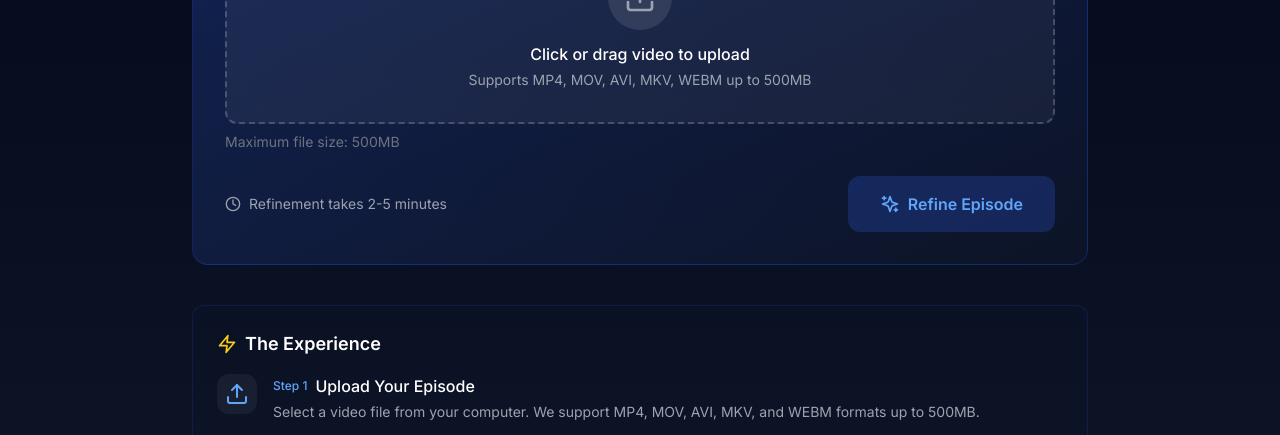
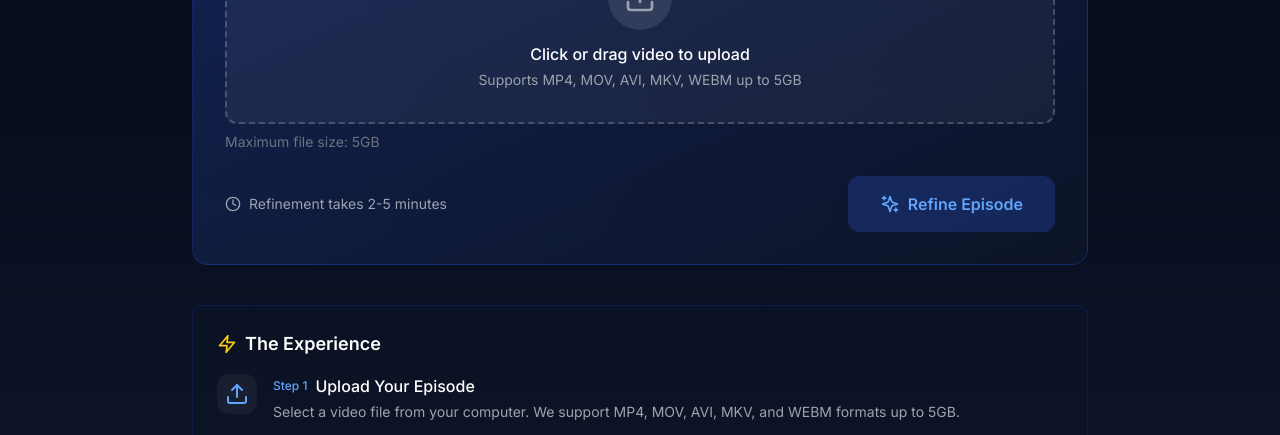
Before and after one commit to iamandrewz/pursue-segments, a Next.js app in the folder frontend/: page /dashboard in a window 1280 px wide. Shown: the part 365-800 px from the top of the page. Built offline with nearby package versions, Linux system fonts and the light colour scheme.

Commit message:
Increase file size limit to 5GB

```diff
--- a/frontend/app/dashboard/page.tsx
+++ b/frontend/app/dashboard/page.tsx
@@ -31,7 +31,7 @@ import { ProfileData, JobStatusResponse } from '@/lib/types';
 // UTILITY FUNCTIONS
 // ============================================================================
 
-const MAX_FILE_SIZE = 500 * 1024 * 1024; // 500MB in bytes
+const MAX_FILE_SIZE = 5 * 1024 * 1024 * 1024; // 5GB in bytes
 const ALLOWED_VIDEO_TYPES = [
   'video/mp4',
   'video/quicktime', // .mov
@@ -54,7 +54,7 @@ function isValidVideoFile(file: File): { valid: boolean; error?: string } {
   if (file.size > MAX_FILE_SIZE) {
     return {
       valid: false,
-      error: `File size exceeds 500MB limit. Your file is ${formatFileSize(file.size)}.`
+      error: `File size exceeds 5GB limit. Your file is ${formatFileSize(file.size)}.`
     };
   }
 
@@ -196,7 +196,7 @@ function HowItWorks() {
     {
       icon: <Upload className="w-6 h-6" />,
       title: "Upload Your Episode",
-      description: "Select a video file from your computer. We support MP4, MOV, AVI, MKV, and WEBM formats up to 500MB.",
+      description: "Select a video file from your computer. We support MP4, MOV, AVI, MKV, and WEBM formats up to 5GB.",
       color: "text-blue-400"
     },
     {
@@ -381,7 +381,7 @@ function FileUploadZone({ onFileSelect, selectedFile }: FileUploadZoneProps) {
             {isDragging ? 'Drop your video here' : 'Click or drag video to upload'}
           </p>
           <p className="text-sm text-gray-400 mt-1">
-            Supports MP4, MOV, AVI, MKV, WEBM up to 500MB
+            Supports MP4, MOV, AVI, MKV, WEBM up to 5GB
           </p>
         </div>
       </div>
@@ -608,7 +608,7 @@ function DashboardContent() {
                 {/* Hint Message */}
                 {!fileError && !selectedFile && (
                   <p className="mt-2 text-sm text-gray-500">
-                    Maximum file size: 500MB
+                    Maximum file size: 5GB
                   </p>
                 )}
               </div>
```
